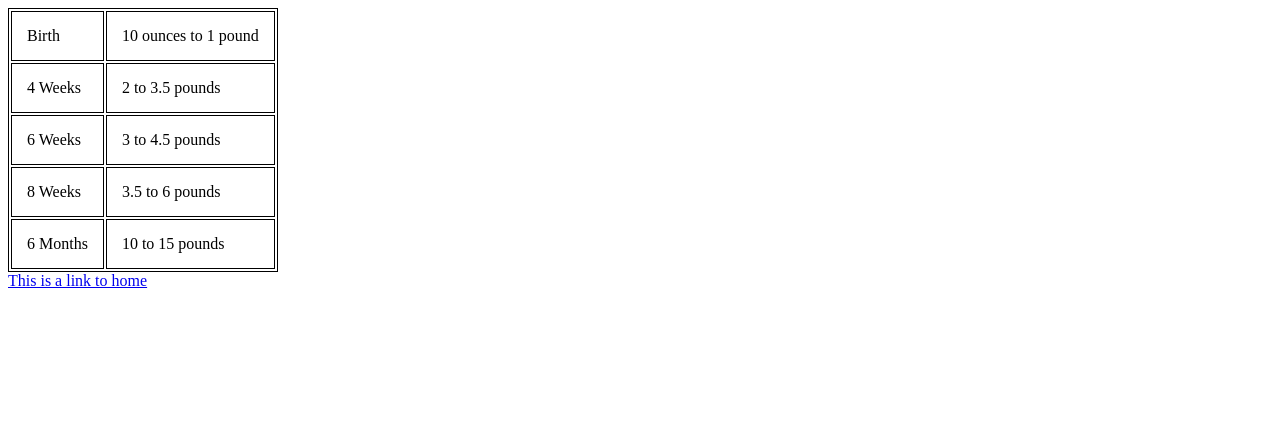
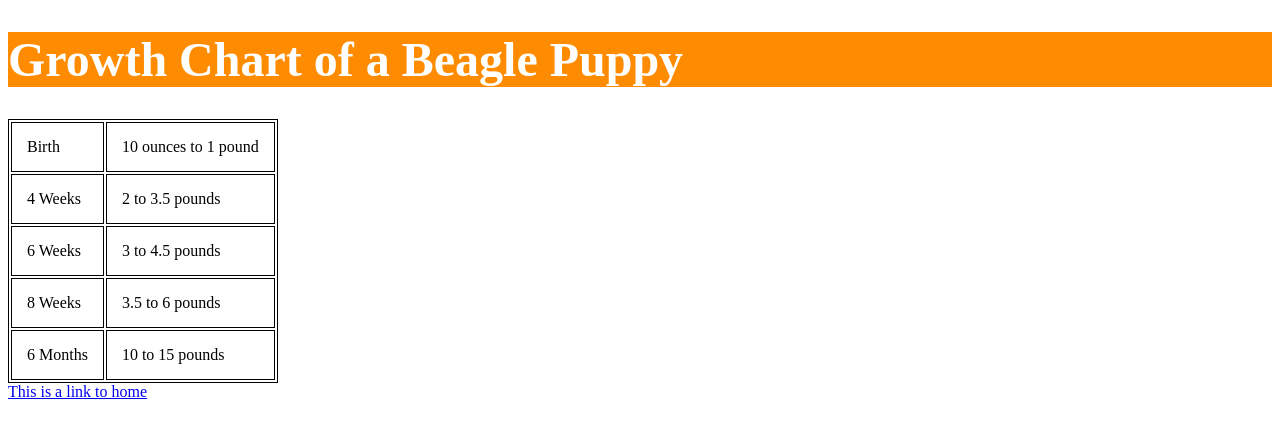
Before and after one commit to mkgilker/mkgilker.github.io, a plain HTML site: page tableofpuppies.html in a window 1280 px wide. Drawn offline with Linux system fonts and the light colour scheme.

Commit message:
Update tableofpuppies.html

```diff
--- a/tableofpuppies.html
+++ b/tableofpuppies.html
@@ -5,6 +5,7 @@
     <link rel="stylesheet" href="mystyle.css">
   </head>
   <body>
+    <h1>Growth Chart of a Beagle Puppy</h1>
     <table class= fancy>
       <tr>
         <td class=fancy>Birth</td>
```
